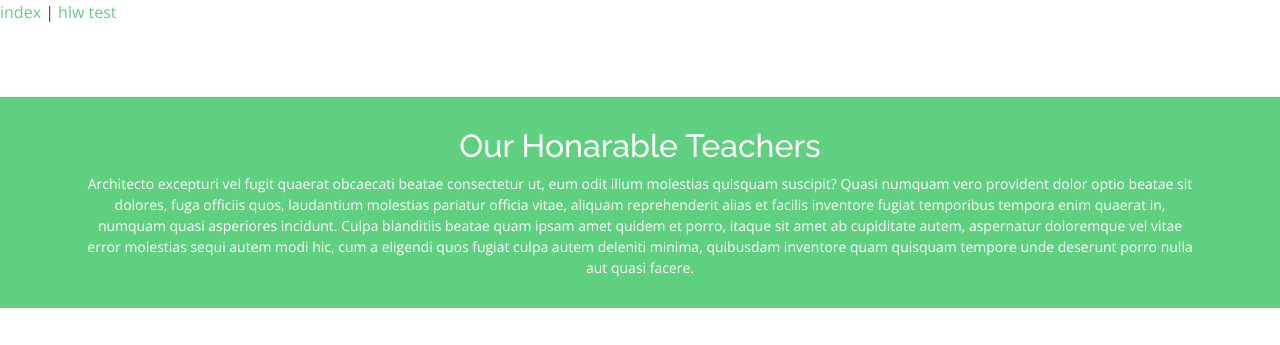
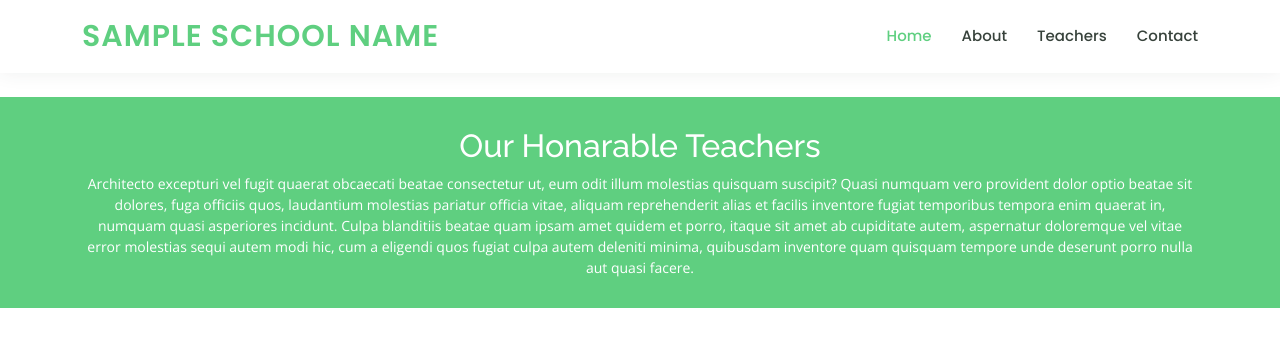
Before and after one commit to carbon-ahs/django_school, a Django app: template templates/test.html in a window 1280 px wide. Shown: the top 345 px of the page. Run offline with Django 4.2, Linux system fonts and the light colour scheme; the template is opened without the code that fills it: most values are stand-ins (such as "Sample title", 1, 10 or a date in 2020); some libraries are stand-ins or nearby versions.

Commit message:
teachers model done

```diff
--- /dev/null
+++ b/templates/navbar.html
@@ -0,0 +1,40 @@
+<header id="header" class="fixed-top">
+    <div class="container d-flex align-items-center">
+
+      <h1 class="logo me-auto"><a href="index.html">{{school_name}}</a></h1>
+      <!-- Uncomment below if you prefer to use an image logo -->
+      <!-- <a href="index.html" class="logo me-auto"><img src="assets/img/logo.png" alt="" class="img-fluid"></a>-->
+
+      <nav id="navbar" class="navbar order-last order-lg-0">
+        <ul>
+          <li><a class="active" href="index.html">Home</a></li>
+          <li><a href="about.html">About</a></li>
+          {% comment %} <li><a href="trainers.html">Teachers</a></li> {% endcomment %}
+          <li><a href="{% url 'teachers' %}">Teachers</a></li>
+          <!--
+          <li class="dropdown"><a href="#"><span>Academic Info</span> <i class="bi bi-chevron-down"></i></a>
+            <ul>
+              <li><a href="#">Drop Down 1</a></li>
+              <li class="dropdown"><a href="#"><span>Deep Drop Down</span> <i class="bi bi-chevron-right"></i></a>
+                <ul>
+                  <li><a href="#">Deep Drop Down 1</a></li>
+                  <li><a href="#">Deep Drop Down 2</a></li>
+                  <li><a href="#">Deep Drop Down 3</a></li>
+                  <li><a href="#">Deep Drop Down 4</a></li>
+                  <li><a href="#">Deep Drop Down 5</a></li>
+                </ul>
+              </li>
+              <li><a href="#">Drop Down 2</a></li>
+              <li><a href="#">Drop Down 3</a></li>
+              <li><a href="#">Drop Down 4</a></li>
+            </ul>
+          </li> -->
+          <li><a href="contact.html">Contact</a></li>
+        </ul>
+        <i class="bi bi-list mobile-nav-toggle"></i>
+      </nav><!-- .navbar -->
+
+      <!-- <a href="courses.html" class="get-started-btn">Get Started</a> -->
+
+    </div>
+  </header><!-- End Header -->
--- a/templates/test.html
+++ b/templates/test.html
@@ -1,7 +1,7 @@
 {% extends "base.html" %}
 {% load static %}
 {% block content %}
-
+{% include "navbar.html" %}
 <main id="main" data-aos="fade-in">
 
     <!-- ======= Breadcrumbs ======= -->
```
